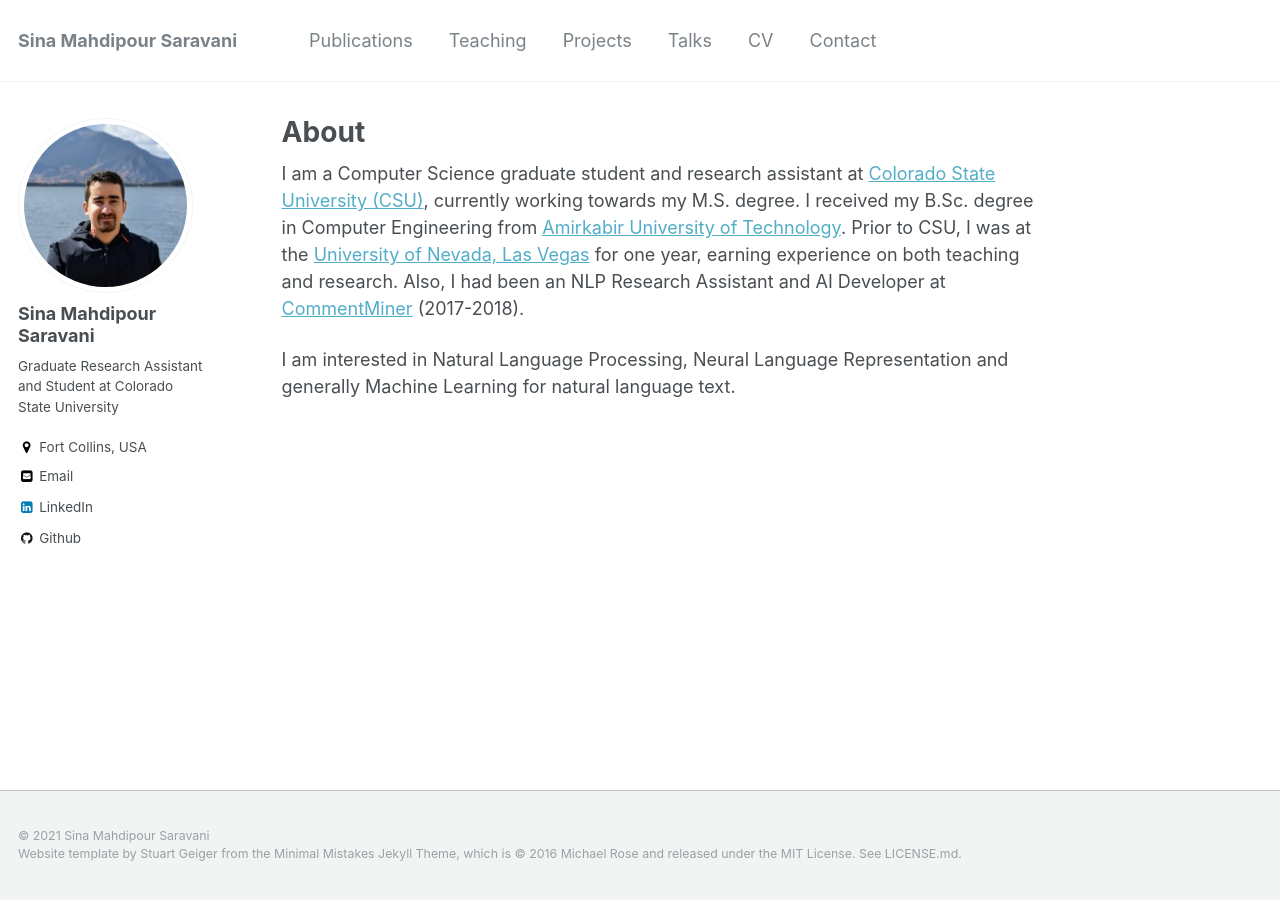
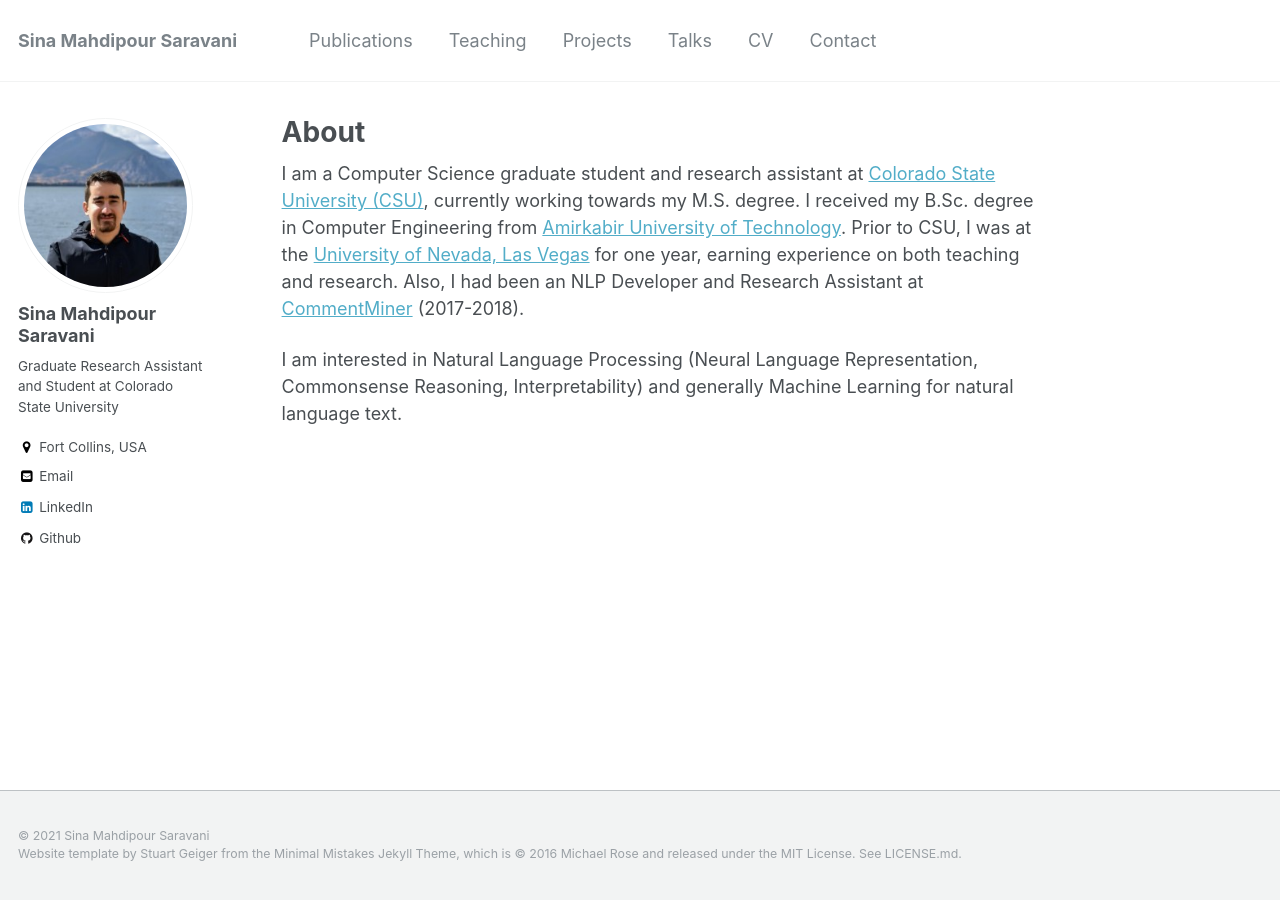
Before and after one commit to sinamps/sinamps.github.io, a Jekyll site: the page built from _pages/about.md, in a window 1280 px wide. Built offline with Jekyll 4.4.1, drawn with Linux system fonts in a browser that asks for light colours.

Commit message:
Update about.md

```diff
--- a/_pages/about.md
+++ b/_pages/about.md
@@ -8,6 +8,6 @@
   - /about.html
 ---
 
-I am a Computer Science graduate student and research assistant at [Colorado State University (CSU)](https://www.colostate.edu), currently working towards my M.S. degree. I received my B.Sc. degree in Computer Engineering from [Amirkabir University of Technology](http://aut.ac.ir/aut/). Prior to CSU, I was at the [University of Nevada, Las Vegas](https://unlv.edu) for one year, earning experience on both teaching and research. Also, I had been an NLP Research Assistant and AI Developer at [CommentMiner](http://www.commentminer.ir/) (2017-2018).
+I am a Computer Science graduate student and research assistant at [Colorado State University (CSU)](https://www.colostate.edu), currently working towards my M.S. degree. I received my B.Sc. degree in Computer Engineering from [Amirkabir University of Technology](http://aut.ac.ir/aut/). Prior to CSU, I was at the [University of Nevada, Las Vegas](https://unlv.edu) for one year, earning experience on both teaching and research. Also, I had been an NLP Developer and Research Assistant at [CommentMiner](http://www.commentminer.ir/) (2017-2018).
 
-I am interested in Natural Language Processing, Neural Language Representation and generally Machine Learning for natural language text.
+I am interested in Natural Language Processing (Neural Language Representation, Commonsense Reasoning, Interpretability) and generally Machine Learning for natural language text.
```
